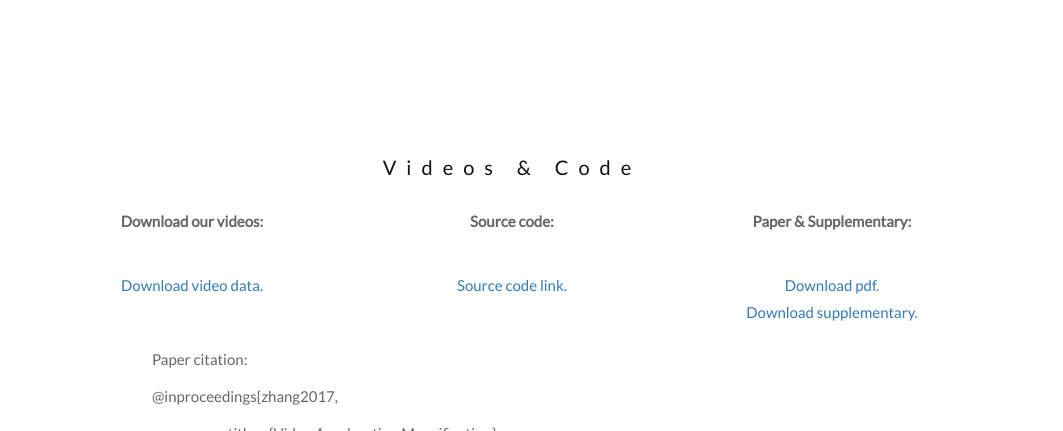
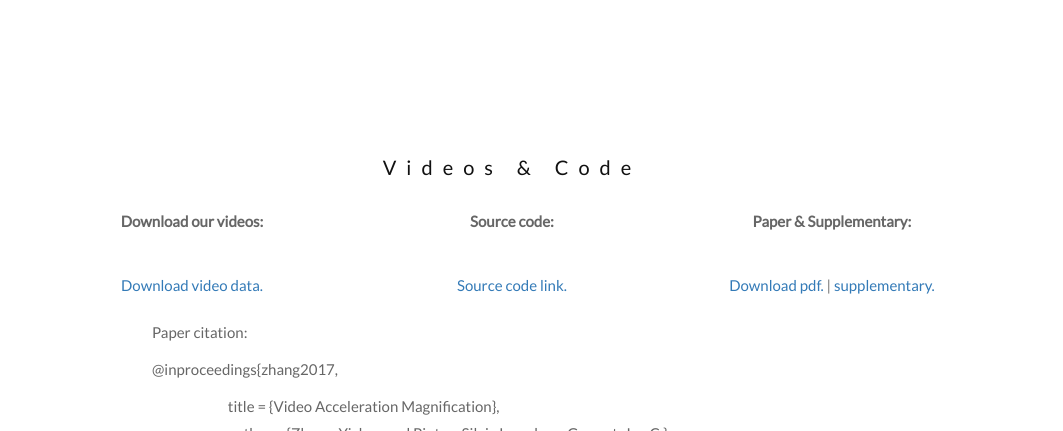
Before and after one commit to acceleration-magnification/acceleration-magnification.github.io, a plain HTML site: page index.html in a window 1280 px wide. Shown: the part 11569-12000 px from the top of the page, without its empty margins (128-1191 px from the left). Drawn offline with nearby package versions, Linux system fonts and the light colour scheme.

Commit message:
Update index.html

```diff
--- a/index.html
+++ b/index.html
@@ -458,8 +458,7 @@
 	</div>
     <div class="col-sm-4">
       <p class="text-center"><strong>Paper &amp; Supplementary:</strong></p><br>
-      <a href="paper.pdf" target="_self"> Download pdf. </a><br/>
-      <a href="supplementary.avi" target="_self"> Download supplementary. </a><br/>
+      <a href="paper.pdf" target="_self"> Download pdf. </a> | <a href="supplementary.avi" target="_self"> supplementary. </a><br/>
 	</div>
   </div>
   <div class="row">
```
